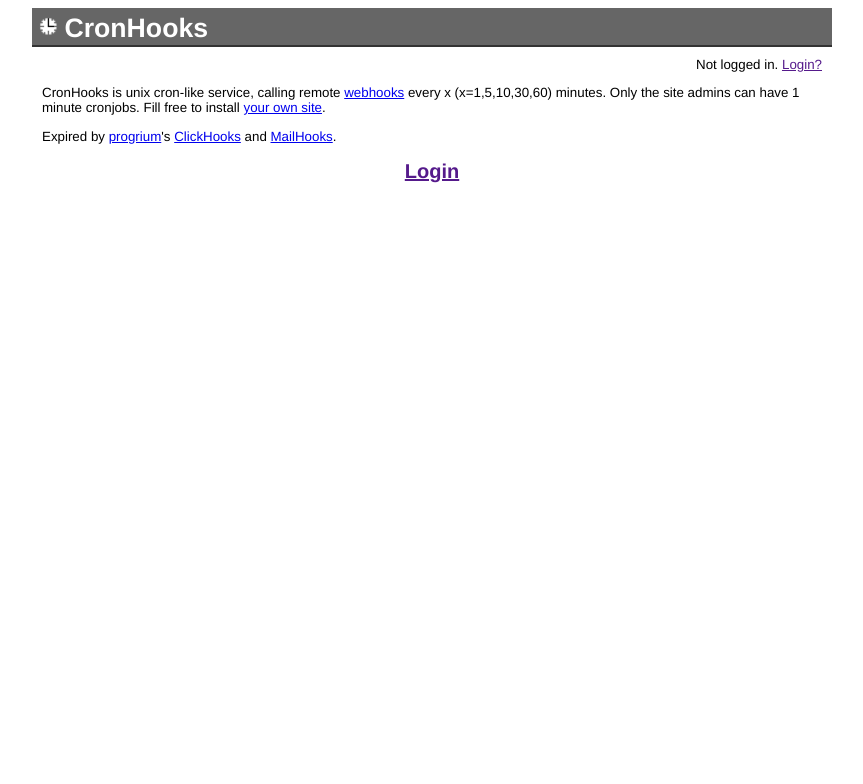
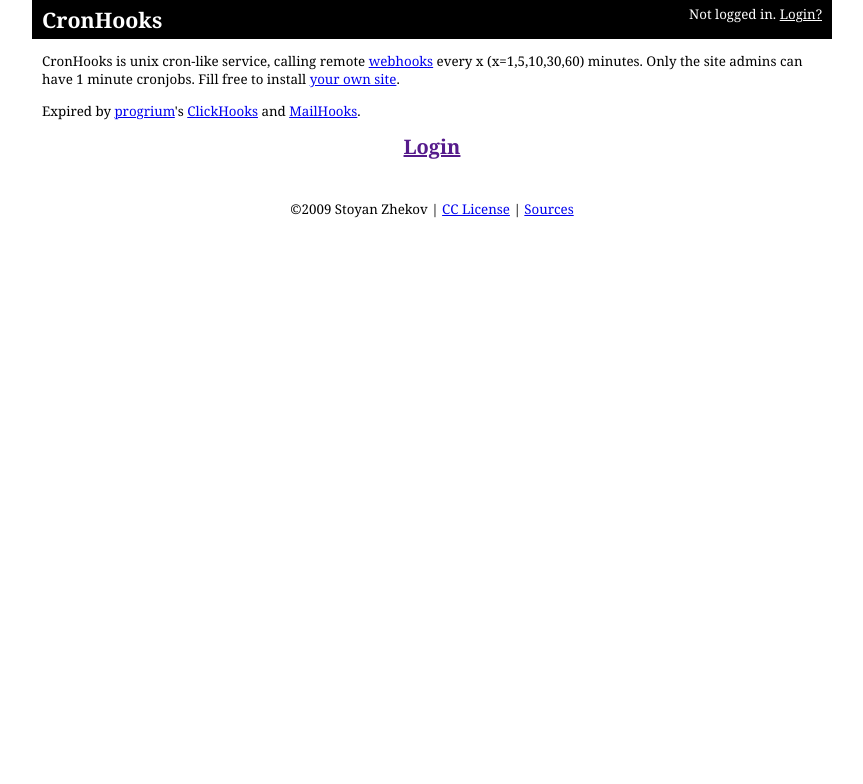
Before and after one commit to zh/cronhooks, a Python web app: template templates/main.html in a window 1280 px wide. Shown: the top 784 px of the page, without its empty margins (208-1071 px from the left). Run offline with Jinja, Linux system fonts and the light colour scheme; the template is opened without the code that fills it, so the values that code supplies are empty.

Commit message:
new design

```diff
--- a/static/style.css
+++ b/static/style.css
@@ -1,39 +1,86 @@
-body { font-family: Helvetica,Arial,sans-serif; font-size: smaller;}
-#header h1 { display: block; margin: 0;}
+body {
+  background: white;
+  color: black;
+  margin: 15px;
+  margin-top: 0;
+  font-family: Georgia, serif;
+}
+
+body,
+input,
+textarea {
+  font-size: 10pt;
+}
+
+table {
+  border-collapse: collapse;
+  border: 0;
+}
+
+td {
+  border: 0;
+  padding: 0;
+}
+
+h1,
+h2,
+h3,
+h4 {
+  margin: 0;
+}
+
+h1 {
+  font-size: 16pt;
+}
+
+#wrapper {
+  max-width: 800px;
+  margin: auto;
+}
+
 #header {
-  border-bottom: 2px solid #333;
-  padding: 5px;
-  padding-bottom: 1px;
-  background-color: #666;
-  color: #fff;}
-#wrapper { margin-left: auto; margin-right: auto; width: 800px;}
-#content { margin: 10px; }
-pre { font-size: larger;}
-ul { padding-left: 20px;}
-#make-form { margin: 20px; text-align: center; margin-right: 80px;}
-#make-form input { font-size: larger;}
-#footer {
-  margin-top: 20px;
-  border-top: 1px solid darkblue;
-  background-color: lightblue;
+  background-color: black;
   padding: 5px;
   padding-left: 10px;
+  padding-right: 10px;
+  margin-bottom: 1em;
 }
-#footer a:visited { color: blue;}
+
+#header,
+#header a {
+  color: white;
+}
+
+#header h1 a {
+  text-decoration: none;
+}
+
+#footer,
+#content {
+  margin-left: 10px;
+  margin-right: 10px;
+}
+
+#footer {
+  margin-top: 3em;
+  text-align: center;
+}
 
 table.hooks {
   width: 100%;
   background-color: #666;
   border: 0px;
   border-collapse: collapse;
-  border-spacing: 0px;}
+  border-spacing: 0px;
+}
 
 table.hooks td {
   background-color: #ccc;
   color: #000;
   padding: 4px;
   text-align: left;
-  border: 1px #fff solid;}
+  border: 1px #fff solid;
+}
 
 table.hooks td.int { text-align: center;}
 
@@ -43,4 +90,5 @@
   color: #fff;
   padding: 4px;
   text-align: center;
-  border-bottom: 2px #fff solid;}
+  border-bottom: 2px #fff solid;
+}
--- a/templates/base.html
+++ b/templates/base.html
@@ -1,14 +1,13 @@
 <html>
   <head>
+    <meta http-equiv="Content-Type" content="text/html; charset=UTF-8"/>
     <title>{% block title %}CronHooks - Webhook Cronjobs{% endblock %}</title>
     <link href="/static/style.css" type="text/css" rel="stylesheet" />
+    {% block head %}{% endblock %}
   </head>
   <body>
     <div id="wrapper">
       <div id="header">
-        <h1><img src="/favicon.ico" width="20" height="20" style="position: relative; left: 2px;"/> CronHooks</h1>
-      </div>
-      <div id="content">
         <div style="float: right;">
           {% if user %}
           {{ user.nickname }} | <a href="{{ logout_url }}">Logout</a>
@@ -16,9 +15,15 @@
           Not logged in. <a href="{{ login_url }}">Login?</a>
           {% endif %}
         </div>
-        <br />
-        {% block content %}{% endblock %}
+        <h1>CronHooks</h1>
       </div>
+      <div id="content">{% block content %}{% endblock %}</div>
+      <div id="footer">&copy;2009 Stoyan Zhekov |
+	      <a href="http://creativecommons.org/licenses/by/3.0/">CC License</a> |
+	      <a href="http://github.com/zh/cronhooks/">Sources</a>
+      </div>
+      </div>
+      {% block bottom %}{% endblock %}
     </div>
   </body>
 </html>
```
